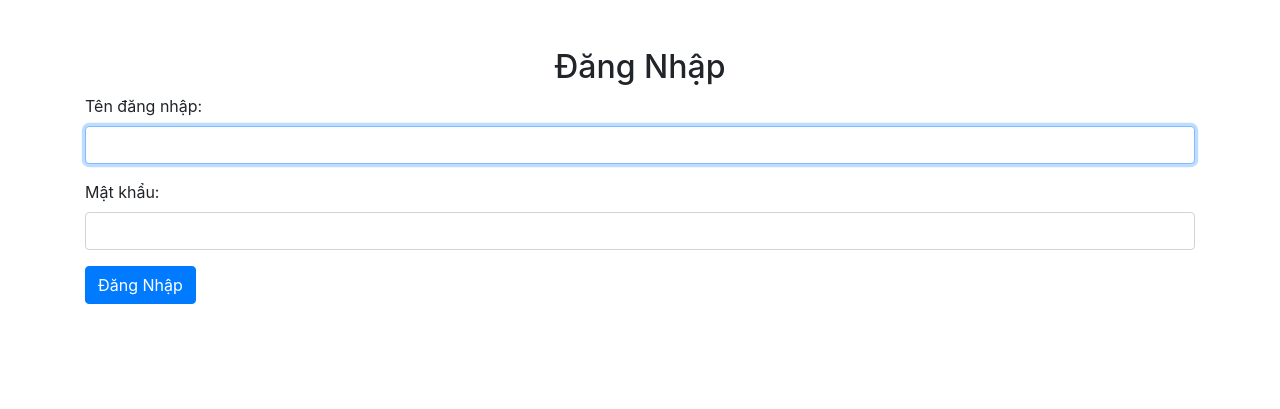
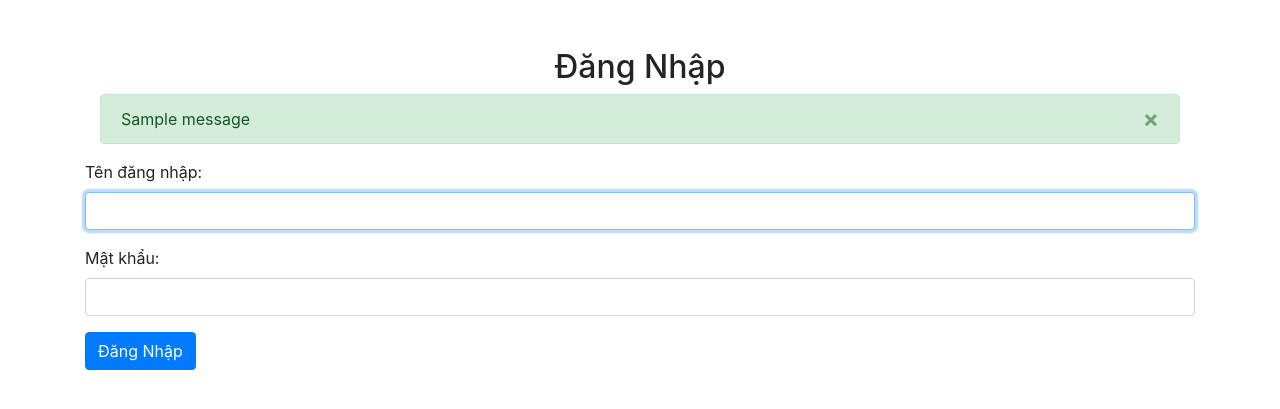
Before and after one commit to VuHuuDo2274802010185/AdvancedPython, a Flask app: page /login in a window 1280 px wide. Shown: the top 409 px of the page. Run offline with Flask 3, Linux system fonts and the light colour scheme; one stand-in notice (Sample message) is shown; parts of the project's set-up code (start-up, migrations or seed data) failed here and were passed over; some libraries are stand-ins or nearby versions.

Commit message:
update web

```diff
--- a/Bai03/Project_DataManagement/templates/login.html
+++ b/Bai03/Project_DataManagement/templates/login.html
@@ -10,12 +10,20 @@
 
 <div class="container mt-5">
     <h2 class="text-center">Đăng Nhập</h2>
-
-    {% if error %}
-    <div class="alert alert-danger" role="alert">
-        {{ error }}
-    </div>
-    {% endif %}
+    {% with messages = get_flashed_messages(with_categories=true) %}
+        {% if messages %}
+            <div class="container">
+                {% for category, message in messages %}
+                    <div class="alert alert-{{ category }} alert-dismissible fade show" role="alert">
+                        {{ message }}
+                        <button type="button" class="close" data-dismiss="alert" aria-label="Close">
+                            <span aria-hidden="true">&times;</span>
+                        </button>
+                    </div>
+                {% endfor %}
+            </div>
+        {% endif %}
+    {% endwith %}
 
     <form action="{{ url_for('main_routes.login') }}" method="post">
         <div class="form-group">
```
